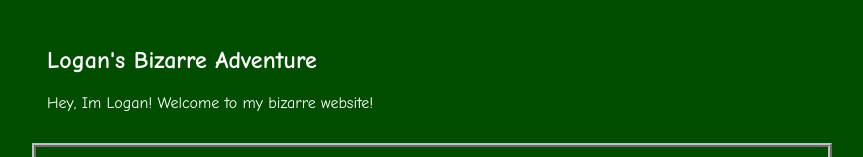
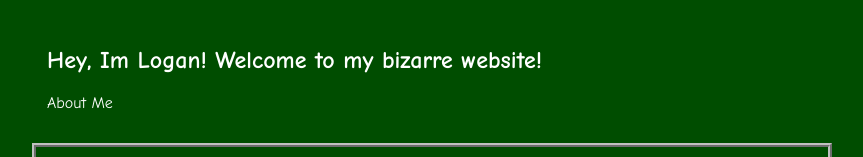
Before and after one commit to LoganP0809/LoganP0809.github.io, a plain HTML site: page index.html in a window 1280 px wide. Shown: the part 279-436 px from the top of the page, without its empty margins (208-1071 px from the left). Drawn offline with Linux system fonts and the light colour scheme.

Commit message:
add index.html file

```diff
--- a/index.html
+++ b/index.html
@@ -21,7 +21,7 @@
                     border-radius: 30px;
                 }
                 .h1 {
-                    diplay: flex;
+                    display: flex;
                     align-items: center;
                     color: white;
                     flex: 1;
@@ -92,10 +92,9 @@
 
                 <!--Content Selection-->
                 <div class="content">
-                    <h2> Logan's Bizarre Adventure </h2>
-                    <p> Hey, Im Logan! Welcome to my bizarre website!</p>
+                    <h2> Hey, Im Logan! Welcome to my bizarre website! </h2>
+                    <p> About Me </p>
                 </div>
-
                     <!-- Interests section -->
                     <div class="interests">
                         <h3>Interests</h3>
```
Lines whose indentation alone changed are shown as unchanged.
